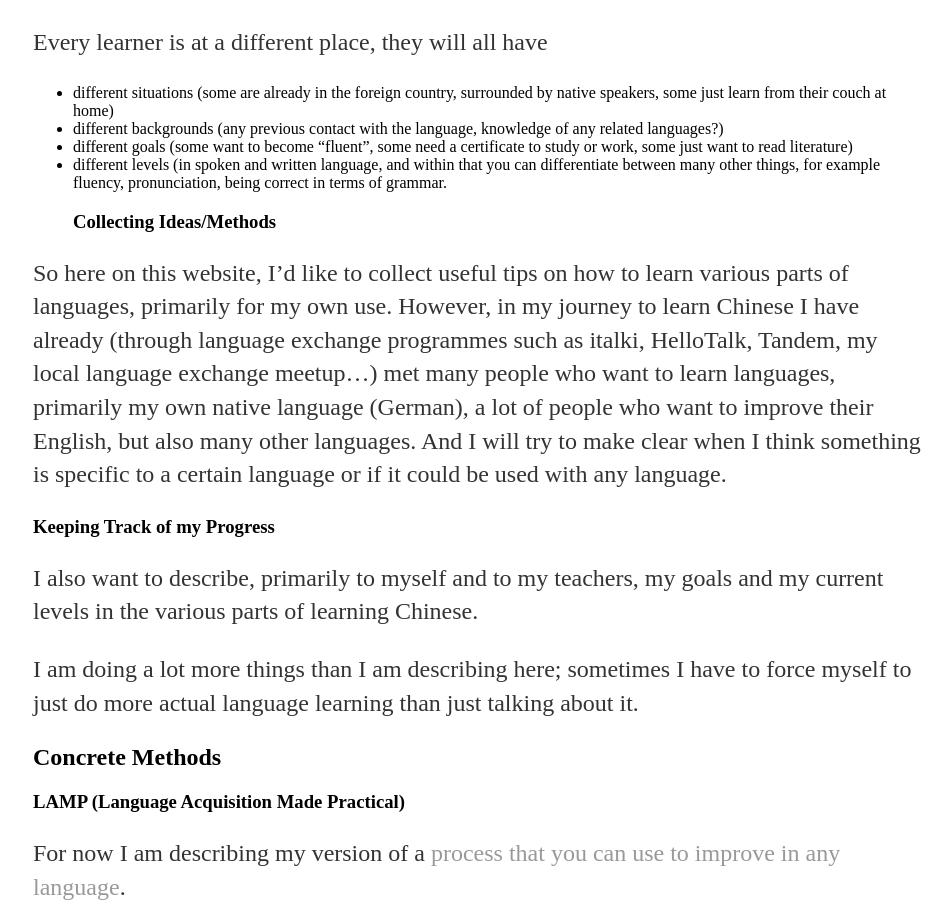
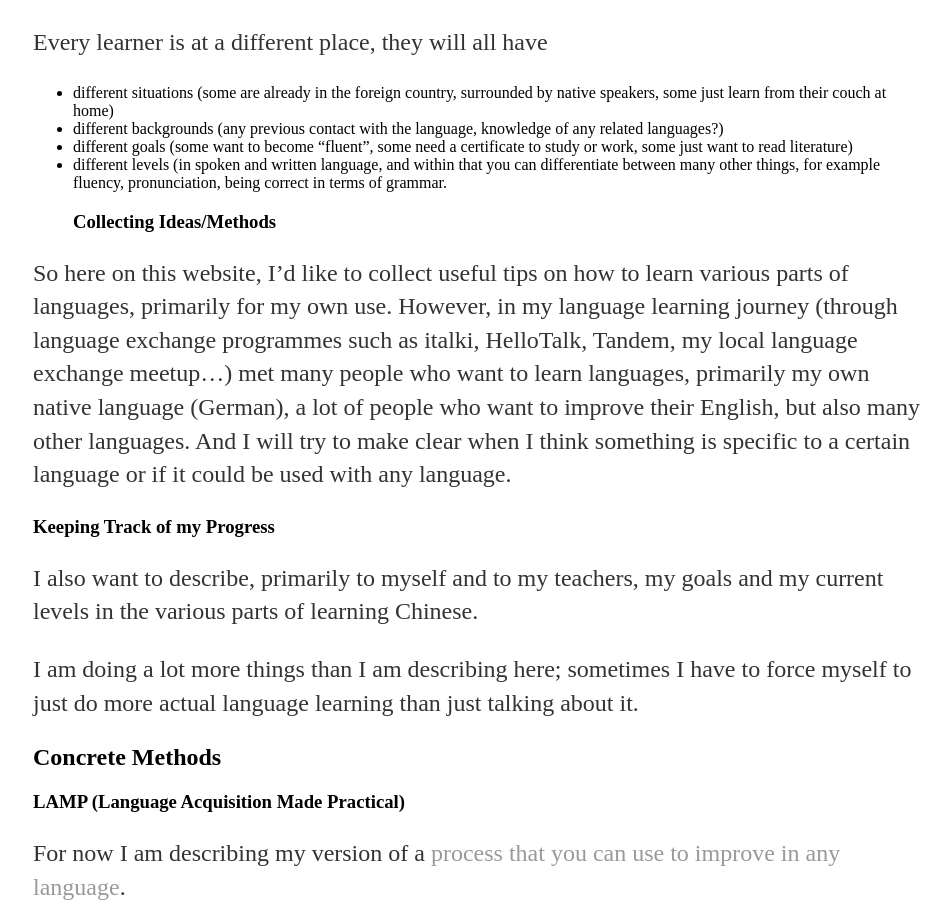
Before and after one commit to nczempin/ll, a Jekyll site: the page built from index.md, in a window 1280 px wide and 900 px high, scrolled down 947 px. Shown: the whole window, without its empty margins (159-1111 px from the left). Built offline with Jekyll 4.4.1, drawn with Linux system fonts in a browser that asks for light colours.

Commit message:
Update index.md

```diff
--- a/index.md
+++ b/index.md
@@ -29,7 +29,7 @@ Every learner is at a different place, they will all have
 ### Collecting Ideas/Methods
 
 So here on this website, I'd like to collect useful tips on how to learn various parts of languages, primarily for my own use.
-However, in my journey to learn Chinese I have already (through language exchange programmes such as italki, HelloTalk, Tandem, my local language exchange meetup...) met many people who want to learn languages, primarily my own native language (German), a lot of people who want to improve their English, but also many other languages. And I will try to make clear when I think something is specific to a certain language or if it could be used with any language.
+However, in my language learning journey (through language exchange programmes such as italki, HelloTalk, Tandem, my local language exchange meetup...) met many people who want to learn languages, primarily my own native language (German), a lot of people who want to improve their English, but also many other languages. And I will try to make clear when I think something is specific to a certain language or if it could be used with any language.
 
 ### Keeping Track of my Progress
 
```
